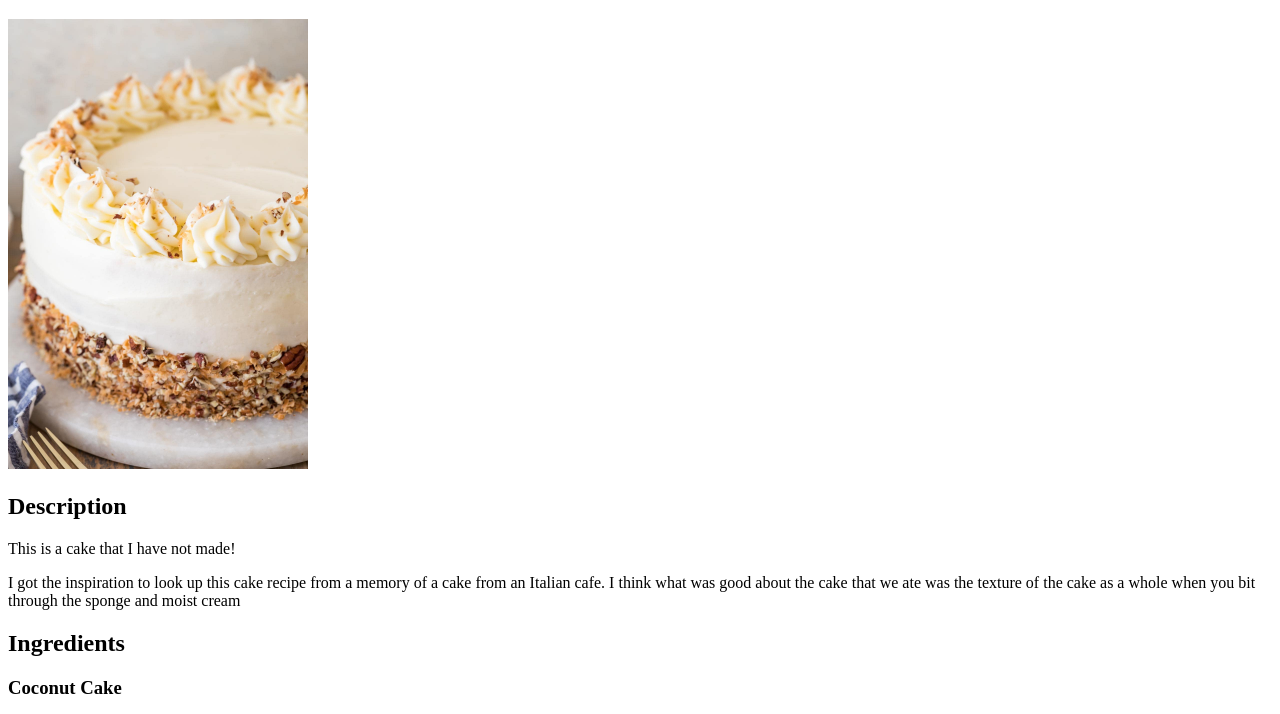
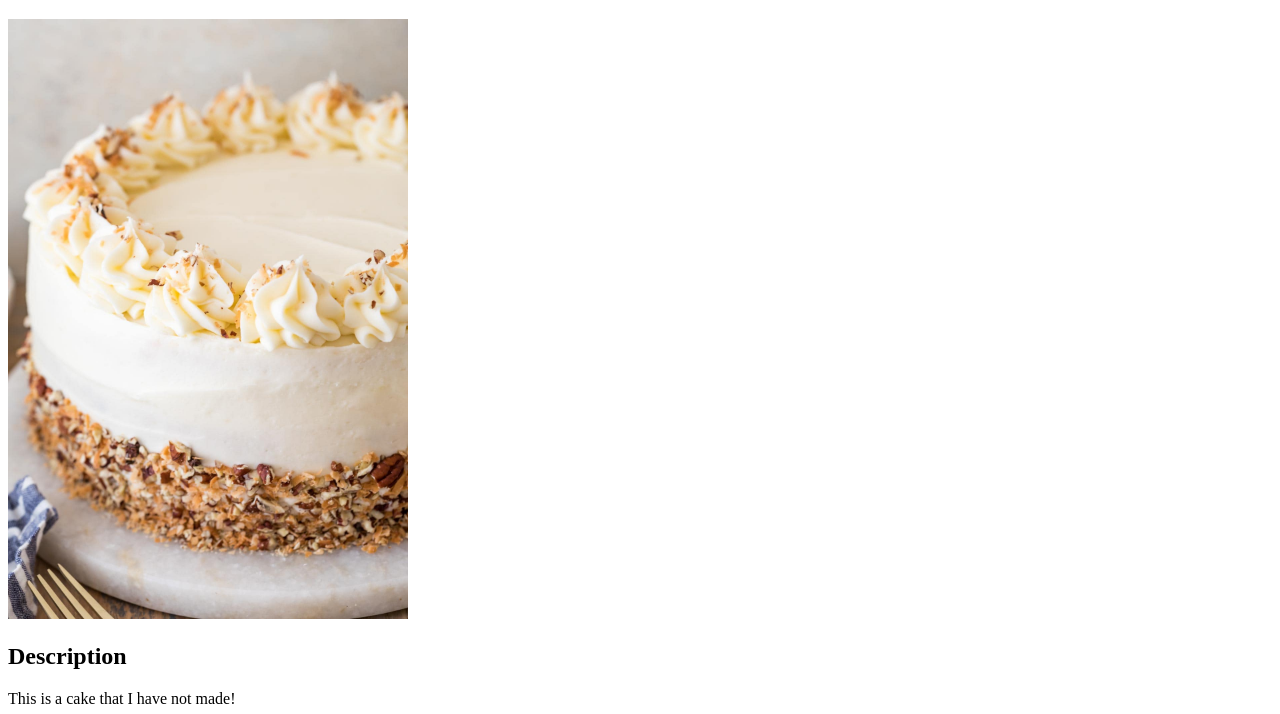
Before and after one commit to Goal-max/odin-recipes, a plain HTML site: page recipes/italian-cream-cake.html in a window 1280 px wide. Shown: the part 61-775 px from the top of the page. Drawn offline with Linux system fonts and the light colour scheme.

Commit message:
Update Italian cream cake page

```diff
--- a/recipes/italian-cream-cake.html
+++ b/recipes/italian-cream-cake.html
@@ -6,7 +6,7 @@
 </head>
 <body>
   <h1>Italian cream cake</h1>
-  <img src="../img/italian-cream-cake.jpg" alt="italian cream cake" width="300">
+  <img src="../img/italian-cream-cake.jpg" alt="italian cream cake" width="400">
   <h2>Description</h2>
   <p>This is a cake that I have not made!</p>
   <p>I got the inspiration to look up this cake recipe from a memory of a cake from an Italian cafe. I think what was good about the cake that we ate was the texture of the cake as a whole when you bit through the sponge and moist cream</p>
```
